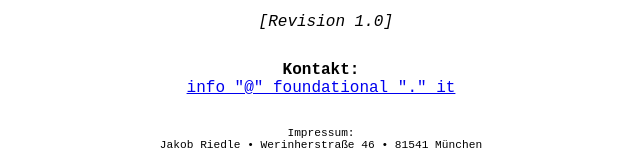
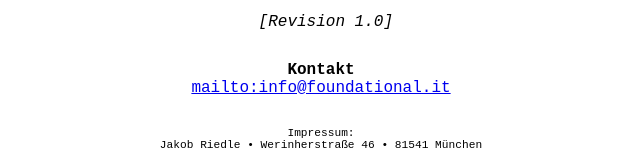
Before and after one commit to DuffsDevice/foundational.it, a plain HTML site: page index.html in a window 1280 px wide. Shown: the part 710-869 px from the top of the page, 319-959 px from the left. Drawn offline with Linux system fonts and the light colour scheme.

Commit message:
Update index.html

```diff
--- a/index.html
+++ b/index.html
@@ -45,8 +45,10 @@
 			<em>&nbsp;[Revision 1.0]</em>
 		</p>
 		<p style="margin-top: 30px;">
-			<b>Kontakt:</b><br />
-			<a href="javascript:window.location.href=atob('bWFpbHRvOmluZm9AZm91bmRhdGlvbmFsLml0')">info "@" foundational "." it</a>
+			<b>Kontakt</b><br />
+			<a href="javascript:window.location.href=atob('bWFpbHRvOmluZm9AZm91bmRhdGlvbmFsLml0')">
+				<script>document.write(atob('bWFpbHRvOmluZm9AZm91bmRhdGlvbmFsLml0'))</script>
+			</a>
 		</p>
 		<p style="font-size: 0.7em; margin-top: 30px;">
 			Impressum:<br />
```
